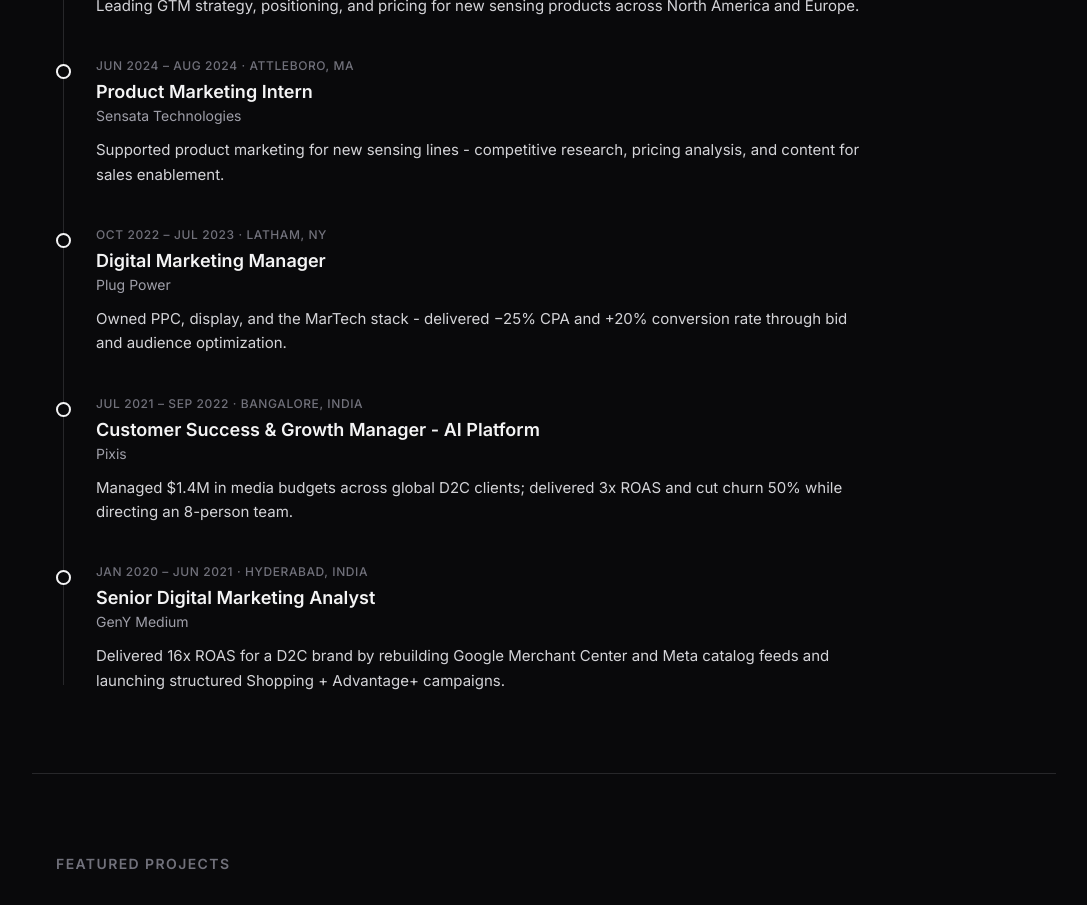
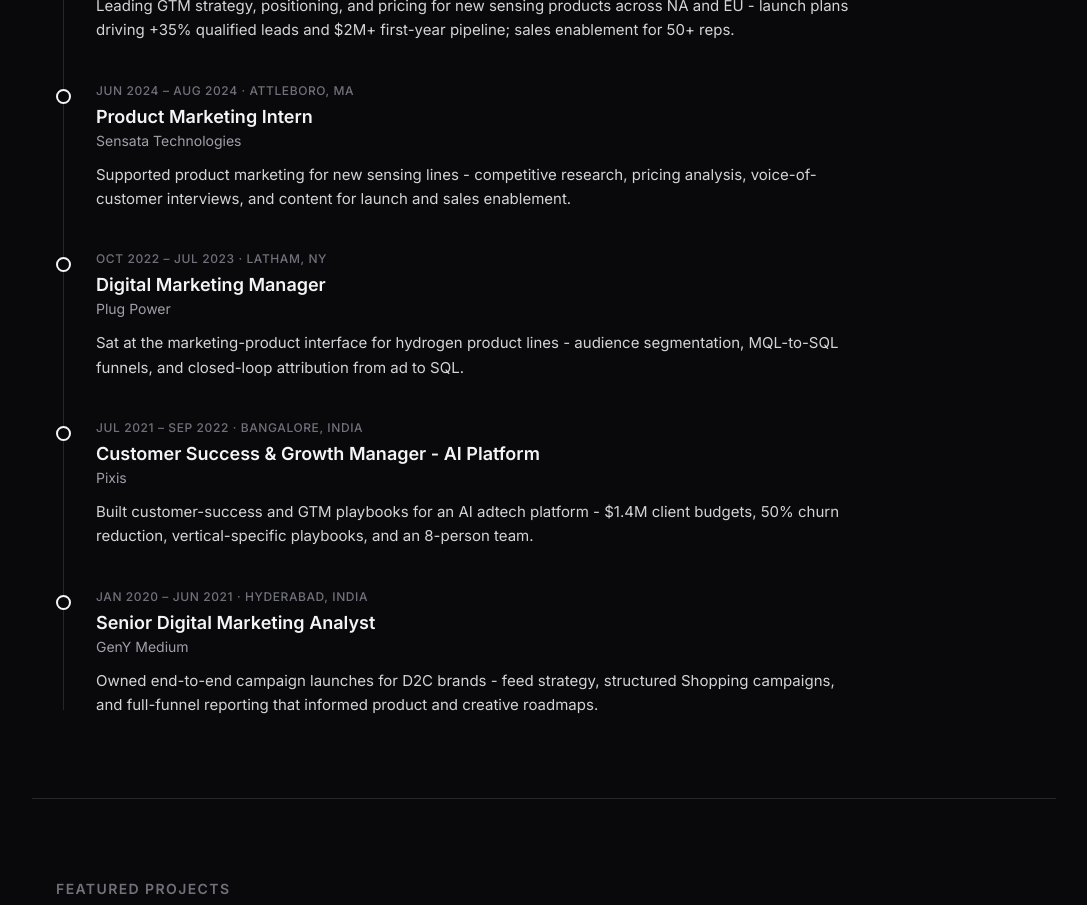
Before and after one commit to arokhith1998/adhi-product, a Next.js app: page / in a window 1280 px wide. Shown: the part 1960-2865 px from the top of the page, without its empty margins (96-1183 px from the left). Built offline with nearby package versions, Linux system fonts and the light colour scheme.

Commit message:
Rephrase Experience summaries to match variant vibe

```diff
--- a/src/components/Experience.tsx
+++ b/src/components/Experience.tsx
@@ -5,7 +5,7 @@
     period: "Sep 2024 – Present",
     location: "Boston, MA",
     summary:
-      "Leading GTM strategy, positioning, and pricing for new sensing products across North America and Europe.",
+      "Leading GTM strategy, positioning, and pricing for new sensing products across NA and EU - launch plans driving +35% qualified leads and $2M+ first-year pipeline; sales enablement for 50+ reps.",
   },
   {
     company: "Sensata Technologies",
@@ -13,7 +13,7 @@
     period: "Jun 2024 – Aug 2024",
     location: "Attleboro, MA",
     summary:
-      "Supported product marketing for new sensing lines - competitive research, pricing analysis, and content for sales enablement.",
+      "Supported product marketing for new sensing lines - competitive research, pricing analysis, voice-of-customer interviews, and content for launch and sales enablement.",
   },
   {
     company: "Plug Power",
@@ -21,7 +21,7 @@
     period: "Oct 2022 – Jul 2023",
     location: "Latham, NY",
     summary:
-      "Owned PPC, display, and the MarTech stack - delivered −25% CPA and +20% conversion rate through bid and audience optimization.",
+      "Sat at the marketing-product interface for hydrogen product lines - audience segmentation, MQL-to-SQL funnels, and closed-loop attribution from ad to SQL.",
   },
   {
     company: "Pixis",
@@ -29,7 +29,7 @@
     period: "Jul 2021 – Sep 2022",
     location: "Bangalore, India",
     summary:
-      "Managed $1.4M in media budgets across global D2C clients; delivered 3x ROAS and cut churn 50% while directing an 8-person team.",
+      "Built customer-success and GTM playbooks for an AI adtech platform - $1.4M client budgets, 50% churn reduction, vertical-specific playbooks, and an 8-person team.",
   },
   {
     company: "GenY Medium",
@@ -37,7 +37,7 @@
     period: "Jan 2020 – Jun 2021",
     location: "Hyderabad, India",
     summary:
-      "Delivered 16x ROAS for a D2C brand by rebuilding Google Merchant Center and Meta catalog feeds and launching structured Shopping + Advantage+ campaigns.",
+      "Owned end-to-end campaign launches for D2C brands - feed strategy, structured Shopping campaigns, and full-funnel reporting that informed product and creative roadmaps.",
   },
 ];
 
```
